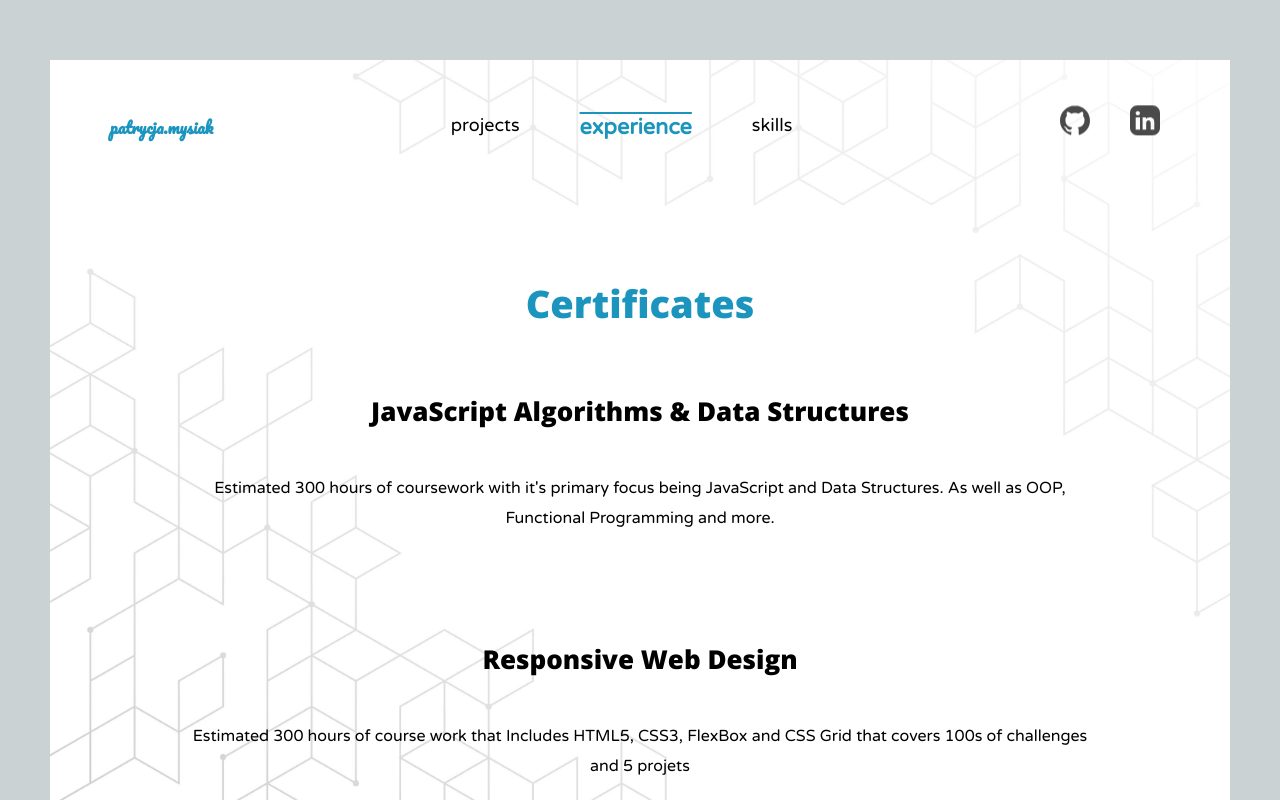
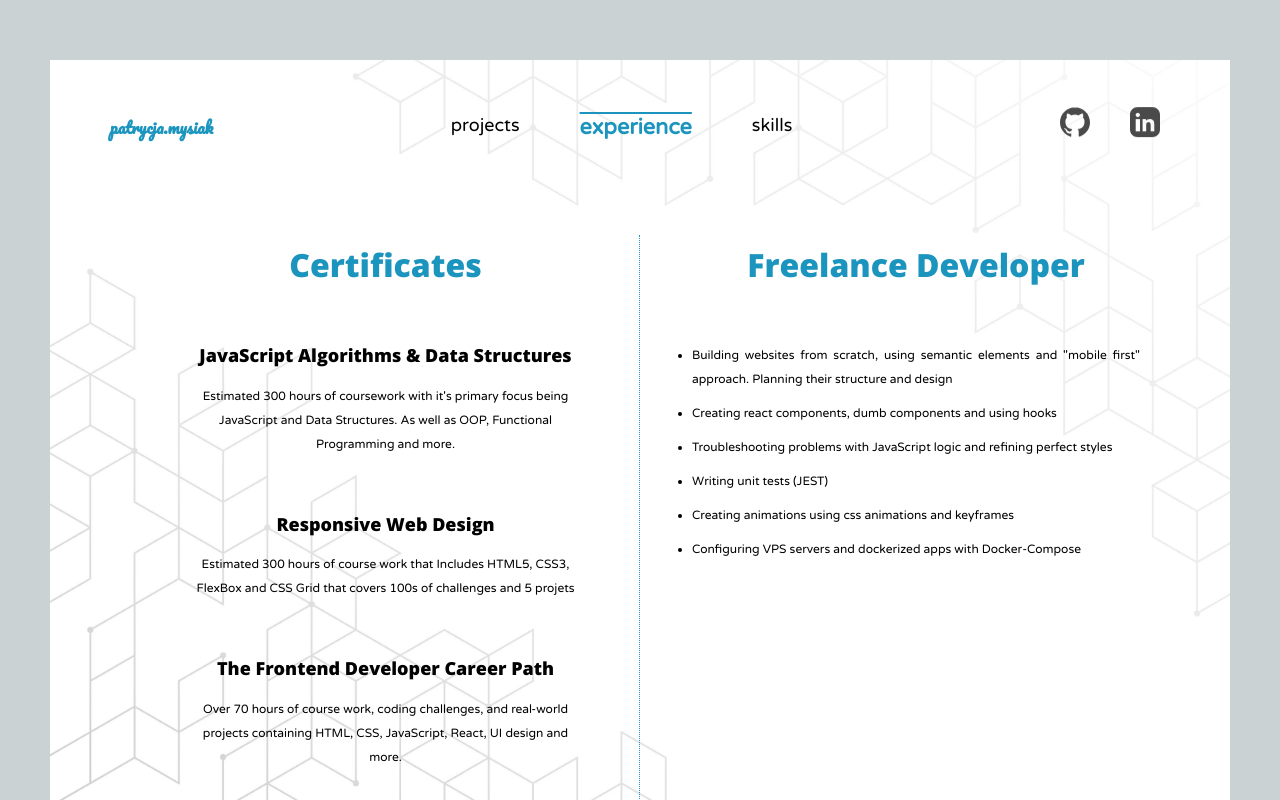
Before and after one commit to Patka879/my-portfolio, a React (Create React App) app: page /experience in a window 1280 px wide. Shown: the top 800 px of the page. Built offline with nearby package versions, Linux system fonts and the light colour scheme.

Commit message:
experience section style changed for two columns for width above 1240px

```diff
--- a/src/style.css
+++ b/src/style.css
@@ -224,6 +224,7 @@ li {
     text-align: justify;
     margin: 25px;
     font-family: 'Varela Round', sans-serif;
+    cursor: pointer;
 }
 
 li {
@@ -498,6 +499,38 @@ li:hover, .certificate:hover{
     }
     .experience-container {
         margin: 40px 60px 200px 60px;
+        flex-direction: row;
+        align-items: flex-start;
+    }
+    .cert-data {
+        width: 50%;
+        padding: 0 30px;
+        border-right: 1.6px dotted rgb(28, 149, 190);
+    }
+    .certificates-title {
+        margin-top: 0;
+        font-size: 32px;
+    }
+    .cert--title {
+        font-size: 18px;
+    }
+    .cert--description {
+        margin: 0 26px;
+        font-size: 12px;
+        line-height: 24px;
+    }
+    ul {
+        width: 50%;
+        font-size: 32px;
+        padding: 0 30px;
+    }
+    li:first-child {
+        margin-top: 48px;
+    }
+    li {
+        margin: 10px 0;
+        font-size: 12px;
+        line-height: 24px;
     }
     .skills-container {
         margin-top: 40px;
```
